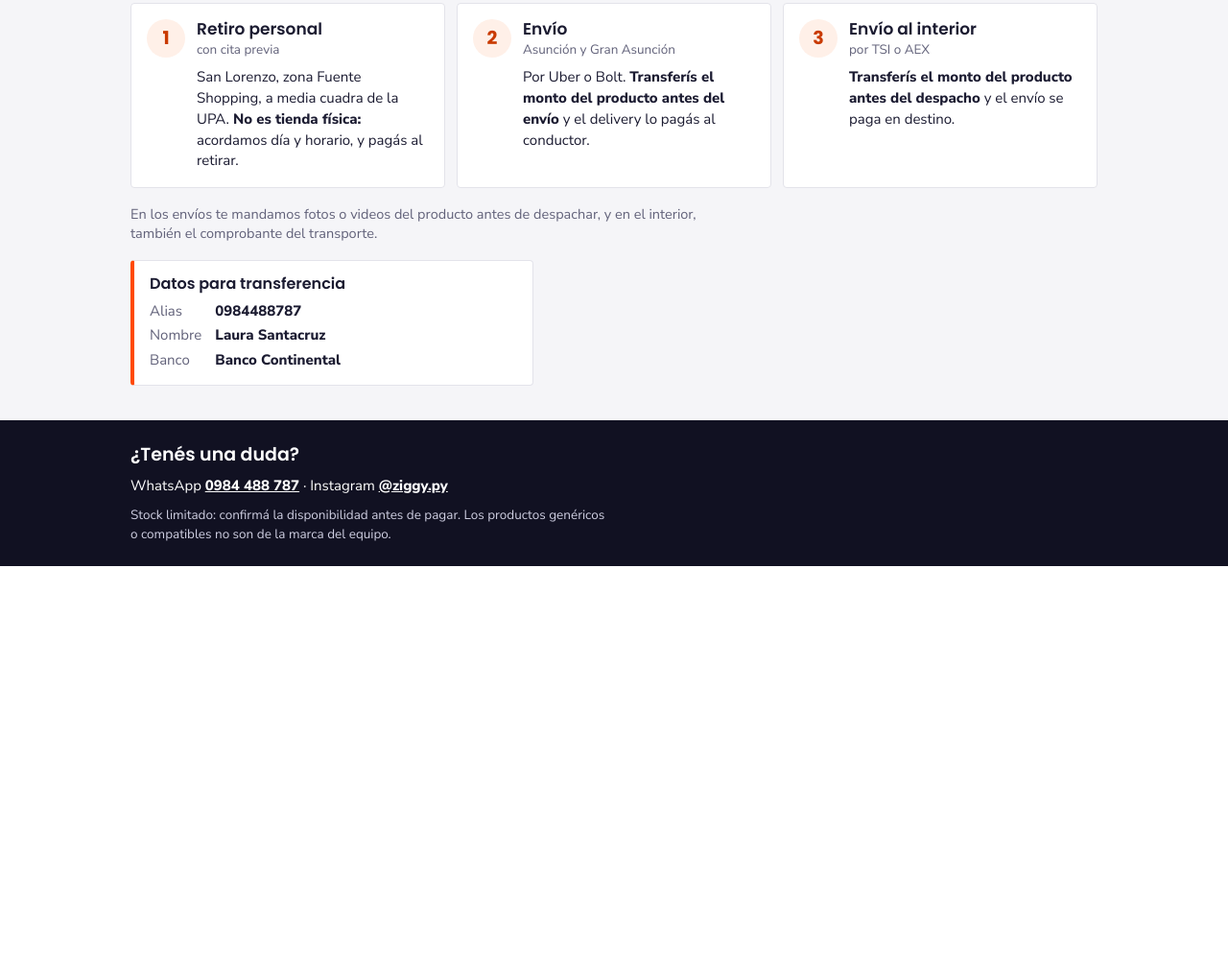
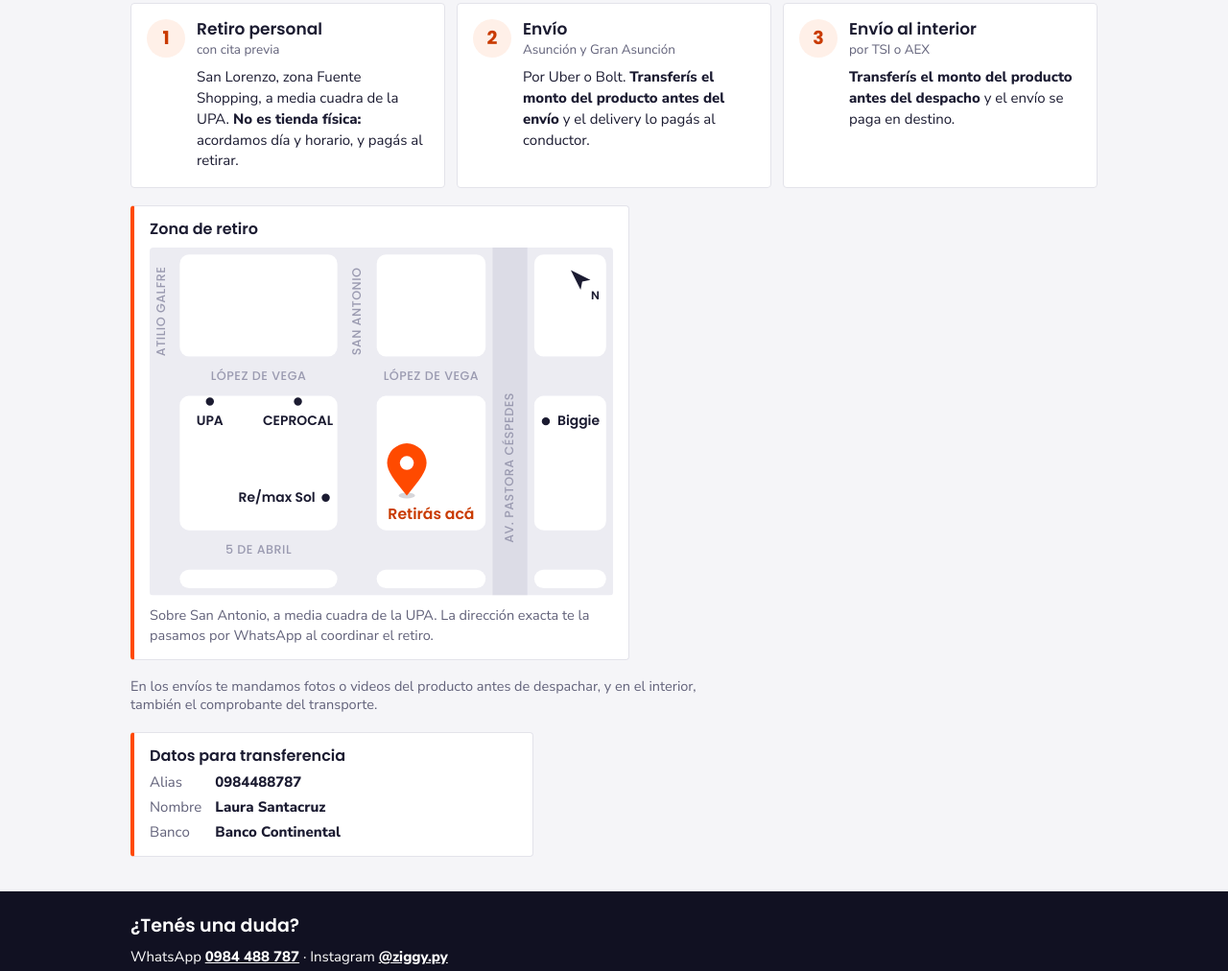
Before and after one commit to ziggypyg/ziggypyg.github.io, a plain HTML site: page index.html in a window 1280 px wide. Shown: the part 3543-4555 px from the top of the page at 96% size. Before the commit the page ends 4133 px from the top, so only its background shows below. Drawn offline with Linux system fonts and the light colour scheme.

Commit message:
Agregar croquis de la zona de retiro
Co-Authored-By: Claude Opus 5.5 <noreply@anthropic.com>
Claude-Session: https://claude.ai/code/session_01ADwd8HB3NWVph2tHqHnPbX

```diff
--- a/index.html
+++ b/index.html
@@ -93,6 +93,11 @@ h1 { margin: 0; font: 600 clamp(27px, 7.4vw, 42px)/1.15 var(--head); letter-spac
 .step h3 small { display: block; font: 500 13.5px/1.3 var(--body); color: var(--muted); margin-top: 2px; }
 .step p { margin: 6px 0 0; font-size: 15px; line-height: 1.45; grid-column: 2; }
 .step p b { font-weight: 800; }
+.sketch { background: var(--white); border: 1px solid var(--line); border-left: 4px solid var(--coral); border-radius: 4px; padding: 14px 16px; max-width: 520px; margin: 0; }
+.sketch h3 { margin: 0 0 10px; font: 600 16px/1.2 var(--head); }
+.sketch svg { display: block; width: 100%; height: auto; border-radius: 4px; }
+.sketch svg text { font-family: var(--head); }
+.sketch p { margin: 10px 0 0; color: var(--muted); font-size: 14.5px; }
 .how .note { margin: 0; color: var(--muted); font-size: 14.5px; max-width: 70ch; }
 .pay-box { background: var(--white); border: 1px solid var(--line); border-left: 4px solid var(--coral); border-radius: 4px; padding: 14px 16px; max-width: 420px; }
 .pay-box h3 { margin: 0 0 8px; font: 600 16px/1.2 var(--head); }
@@ -141,6 +146,30 @@ h1 { margin: 0; font: 600 clamp(27px, 7.4vw, 42px)/1.15 var(--head); letter-spac
     <div class="step"><span class="n">2</span><h3>Envío <small>Asunción y Gran Asunción</small></h3><p>Por Uber o Bolt. <b>Transferís el monto del producto antes del envío</b> y el delivery lo pagás al conductor.</p></div>
     <div class="step"><span class="n">3</span><h3>Envío al interior <small>por TSI o AEX</small></h3><p><b>Transferís el monto del producto antes del despacho</b> y el envío se paga en destino.</p></div>
   </div>
+  <figure class="sketch" aria-labelledby="croquis-t"><h3 id="croquis-t">Zona de retiro</h3>
+  <svg viewBox="0 0 400 300" role="img" aria-label="Croquis de la zona de retiro: sobre la calle San Antonio, a media cuadra de la UPA y CEPROCAL, frente a Re/max Sol, entre López de Vega y 5 de Abril, a una cuadra de la Av. Pastora Céspedes.">
+    <rect width="400" height="300" fill="#ececf2"/>
+    <g fill="#ffffff"><rect x="26" y="6" width="136" height="88" rx="8"/><rect x="26" y="128" width="136" height="116" rx="8"/><rect x="26" y="278" width="136" height="16" rx="8"/><rect x="196" y="6" width="94" height="88" rx="8"/><rect x="196" y="128" width="94" height="116" rx="8"/><rect x="196" y="278" width="94" height="16" rx="8"/><rect x="332" y="6" width="62" height="88" rx="8"/><rect x="332" y="128" width="62" height="116" rx="8"/><rect x="332" y="278" width="62" height="16" rx="8"/></g>
+    <rect x="296" y="0" width="30" height="300" fill="#dcdce6"/>
+    <g fill="#9a9ab0" font-size="10.5" font-weight="500" letter-spacing=".04em">
+      <text x="179.0" y="55" transform="rotate(-90 179.0 55)" text-anchor="middle" dominant-baseline="middle">SAN ANTONIO</text>
+      <text x="10.0" y="55" transform="rotate(-90 10.0 55)" text-anchor="middle" dominant-baseline="middle">ATILIO GALFRE</text>
+      <text x="311.0" y="190" transform="rotate(-90 311.0 190)" text-anchor="middle" dominant-baseline="middle">AV. PASTORA CÉSPEDES</text>
+      <text x="243.0" y="111.0" text-anchor="middle" dominant-baseline="middle">LÓPEZ DE VEGA</text>
+      <text x="94.0" y="111.0" text-anchor="middle" dominant-baseline="middle">LÓPEZ DE VEGA</text>
+      <text x="94.0" y="261.0" text-anchor="middle" dominant-baseline="middle">5 DE ABRIL</text>
+    </g>
+    <g font-size="11.5" font-weight="600" fill="#1b1b31">
+      <circle cx="52" cy="133" r="4.5" fill="#1b1b31" stroke="#fff" stroke-width="2"/><text x="52" y="150" text-anchor="middle" dominant-baseline="middle">UPA</text>
+      <circle cx="128" cy="133" r="4.5" fill="#1b1b31" stroke="#fff" stroke-width="2"/><text x="128" y="150" text-anchor="middle" dominant-baseline="middle">CEPROCAL</text>
+      <circle cx="152" cy="216" r="4.5" fill="#1b1b31" stroke="#fff" stroke-width="2"/><text x="143" y="216" text-anchor="end" dominant-baseline="middle">Re/max Sol</text>
+      <circle cx="342" cy="150" r="4.5" fill="#1b1b31" stroke="#fff" stroke-width="2"/><text x="352" y="150" dominant-baseline="middle">Biggie</text>
+    </g>
+    <ellipse cx="222" cy="214" rx="7" ry="2.5" fill="#1b1b31" fill-opacity=".18"/><path d="M222 214 c-11-13-17-21-17-28 a17 17 0 0 1 34 0 c0 7-6 15-17 28z" fill="#ff4a00"/><circle cx="222" cy="186" r="6" fill="#fff"/>
+    <text x="243" y="234" fill="#c93a00" font-size="13" font-weight="600" text-anchor="middle">Retirás acá</text>
+    <g transform="translate(372 28) rotate(-45)"><path d="M0 -12 L6 6 L0 2 L-6 6 Z" fill="#1b1b31"/><text x="0" y="22" transform="rotate(45 0 18)" font-size="10" font-weight="600" fill="#1b1b31" text-anchor="middle">N</text></g>
+  </svg>
+  <p>Sobre San Antonio, a media cuadra de la UPA. La dirección exacta te la pasamos por WhatsApp al coordinar el retiro.</p></figure>
   <p class="note">En los envíos te mandamos fotos o videos del producto antes de despachar, y en el interior, también el comprobante del transporte.</p>
   <div class="pay-box"><h3>Datos para transferencia</h3><dl><dt>Alias</dt><dd>0984488787</dd><dt>Nombre</dt><dd>Laura Santacruz</dd><dt>Banco</dt><dd>Banco Continental</dd></dl></div>
 </div></section>
```
